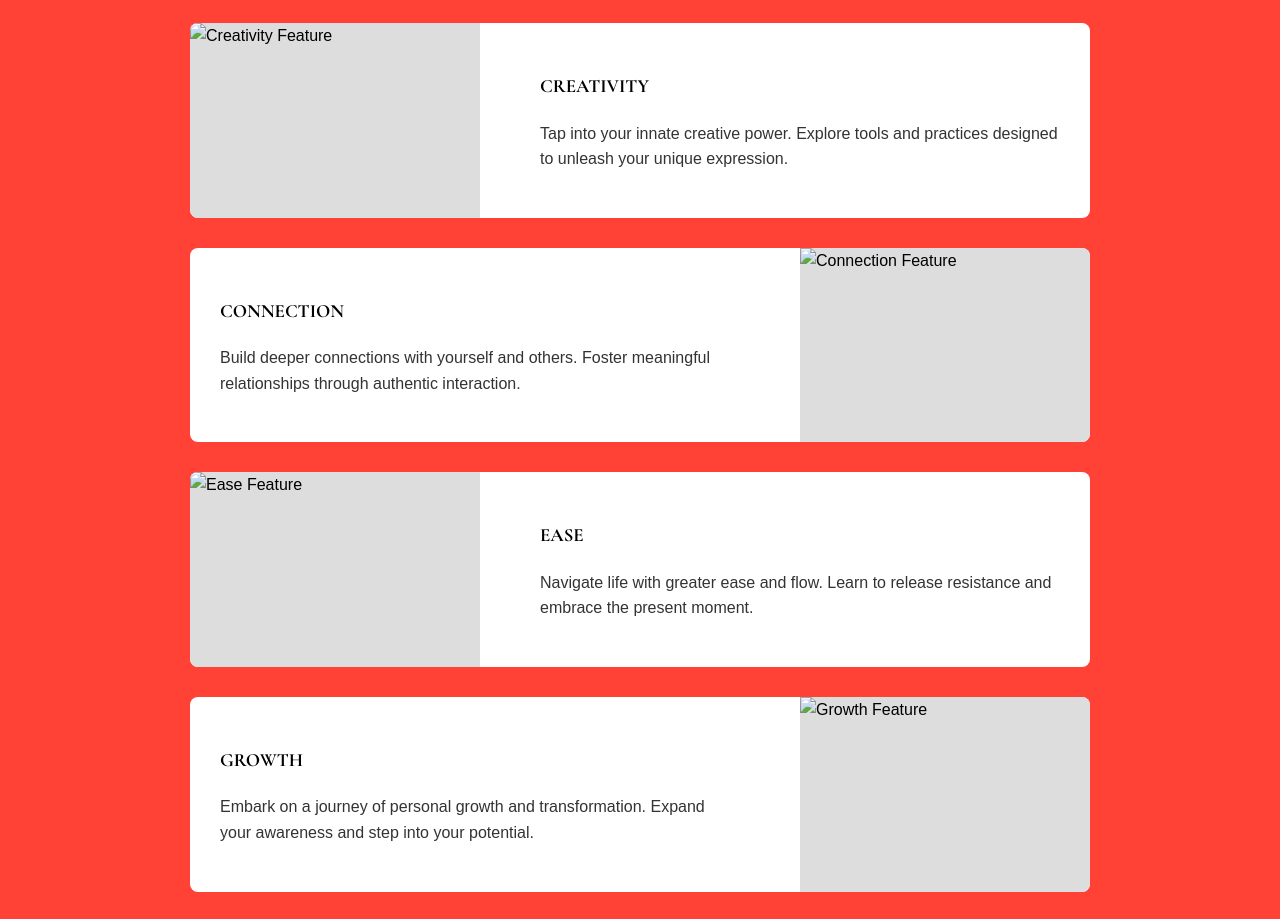
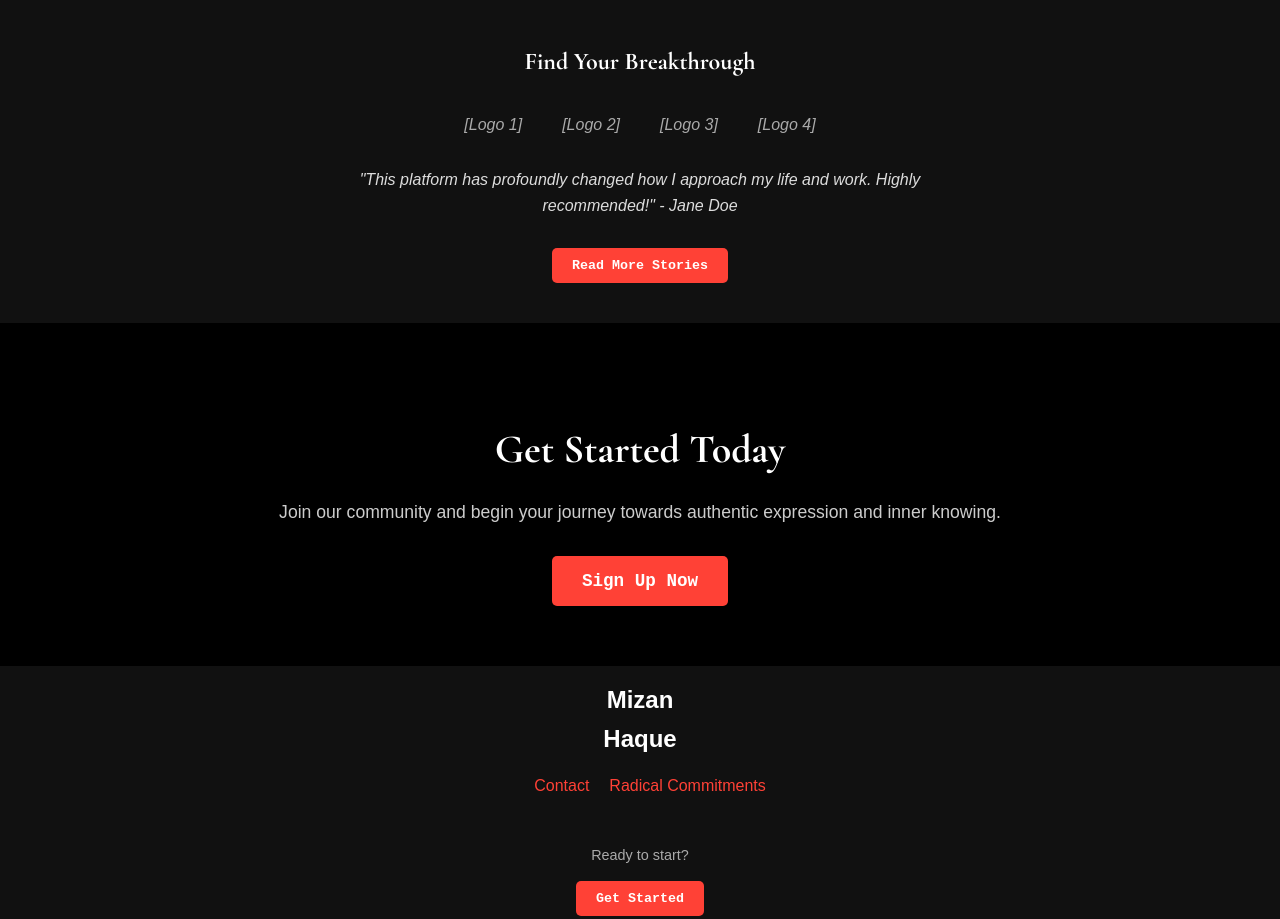
Before and after one commit to zan-h/mizanblack21.04, a plain HTML site: page index.html in a window 1280 px wide. Shown: the part 2380-3299 px from the top of the page. Drawn offline with nearby package versions, Linux system fonts and the light colour scheme; a script that the page names is missing.

Commit message:
removed red section

```diff
--- a/index.html
+++ b/index.html
@@ -120,37 +120,6 @@
              </div>
         </section>
 
-        <section id="detailed-features">
-            <article class="feature-card">
-                <img src="placeholder.png" alt="Creativity Feature">
-                <div class="card-content">
-                    <h3>CREATIVITY</h3>
-                    <p>Tap into your innate creative power. Explore tools and practices designed to unleash your unique expression.</p>
-                </div>
-            </article>
-            <article class="feature-card">
-                 <img src="placeholder.png" alt="Connection Feature">
-                 <div class="card-content">
-                    <h3>CONNECTION</h3>
-                    <p>Build deeper connections with yourself and others. Foster meaningful relationships through authentic interaction.</p>
-                </div>
-            </article>
-            <article class="feature-card">
-                 <img src="placeholder.png" alt="Ease Feature">
-                 <div class="card-content">
-                    <h3>EASE</h3>
-                    <p>Navigate life with greater ease and flow. Learn to release resistance and embrace the present moment.</p>
-                </div>
-            </article>
-            <article class="feature-card">
-                 <img src="placeholder.png" alt="Growth Feature">
-                 <div class="card-content">
-                    <h3>GROWTH</h3>
-                    <p>Embark on a journey of personal growth and transformation. Expand your awareness and step into your potential.</p>
-                </div>
-            </article>
-        </section>
-
         <section id="testimonials">
             <h2>Find Your Breakthrough</h2>
             <div class="testimonial-logos">
--- a/style.css
+++ b/style.css
@@ -343,58 +343,39 @@ section {
 
 /* Detailed Features Section */
 #detailed-features {
-    background-color: #FF4136; /* Red background for contrast */
-    color: #000000; /* Black text on red */
+    background-color: #FF4136; /* Red background as shown in screenshot */
+    padding: 60px 20px;
 }
 
 #detailed-features h3 {
+    font-size: 1.8em;
+    margin-bottom: 10px;
+}
+
+#detailed-features p {
     color: #000000;
 }
 
-#detailed-features p {
-    color: #333333;
-}
-
 .feature-card {
-    display: grid;
-    grid-template-columns: 1fr 2fr; /* Image | Content */
-    gap: 30px;
-    align-items: center;
-    background-color: #FFFFFF; /* White card background */
-    color: #000000;
-    margin-bottom: 30px;
-    border-radius: 8px;
+    max-width: 800px;
+    margin: 30px auto;
+    background-color: #FFFFFF;
+    border-radius: 10px;
     overflow: hidden;
-    text-align: left;
-    max-width: 900px;
-    margin-left: auto;
-    margin-right: auto;
-}
-
-/* Alternate card layout */
-.feature-card:nth-child(even) {
-    grid-template-columns: 2fr 1fr; /* Content | Image */
-}
-
-.feature-card img {
-    width: 100%;
-    height: 100%;
-    object-fit: cover;
-    background-color: #DDDDDD; /* Placeholder background */
+    box-shadow: 0 5px 15px rgba(0, 0, 0, 0.1);
 }
 
 .feature-card .card-content {
     padding: 30px;
+    text-align: center;
+    color: #000000; /* Black text on white background */
 }
 
-.feature-card:nth-child(even) .card-content {
-    grid-column: 1;
-    grid-row: 1;
+@media (max-width: 768px) {
+    .feature-card {
+        width: 100%;
+    }
 }
-.feature-card:nth-child(even) img {
-    grid-column: 2;
-}
-
 
 /* Testimonials Section */
 #testimonials {
@@ -523,22 +504,8 @@ section {
         margin-bottom: 20px;
     }
 
-    .feature-card,
-    .feature-card:nth-child(even) {
-        grid-template-columns: 1fr; /* Stack image and content */
-        text-align: center;
-    }
-
-    .feature-card img {
-       max-height: 250px; /* Limit image height on mobile */
-    }
-
-    .feature-card:nth-child(even) .card-content {
-        grid-column: auto;
-        grid-row: auto;
-    }
-    .feature-card:nth-child(even) img {
-        grid-column: auto;
+    .feature-card {
+        width: 100%;
     }
 
     .main-footer nav ul {
```
